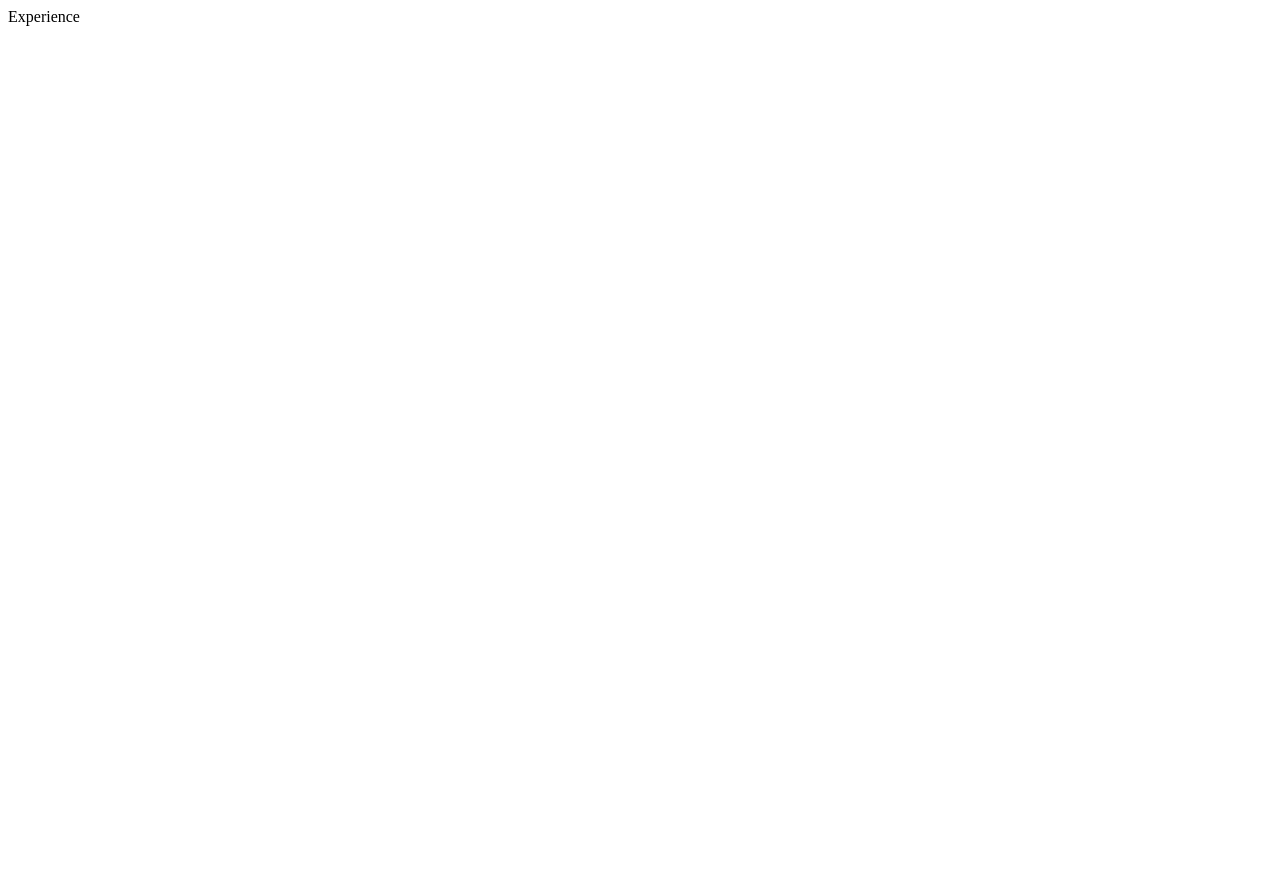
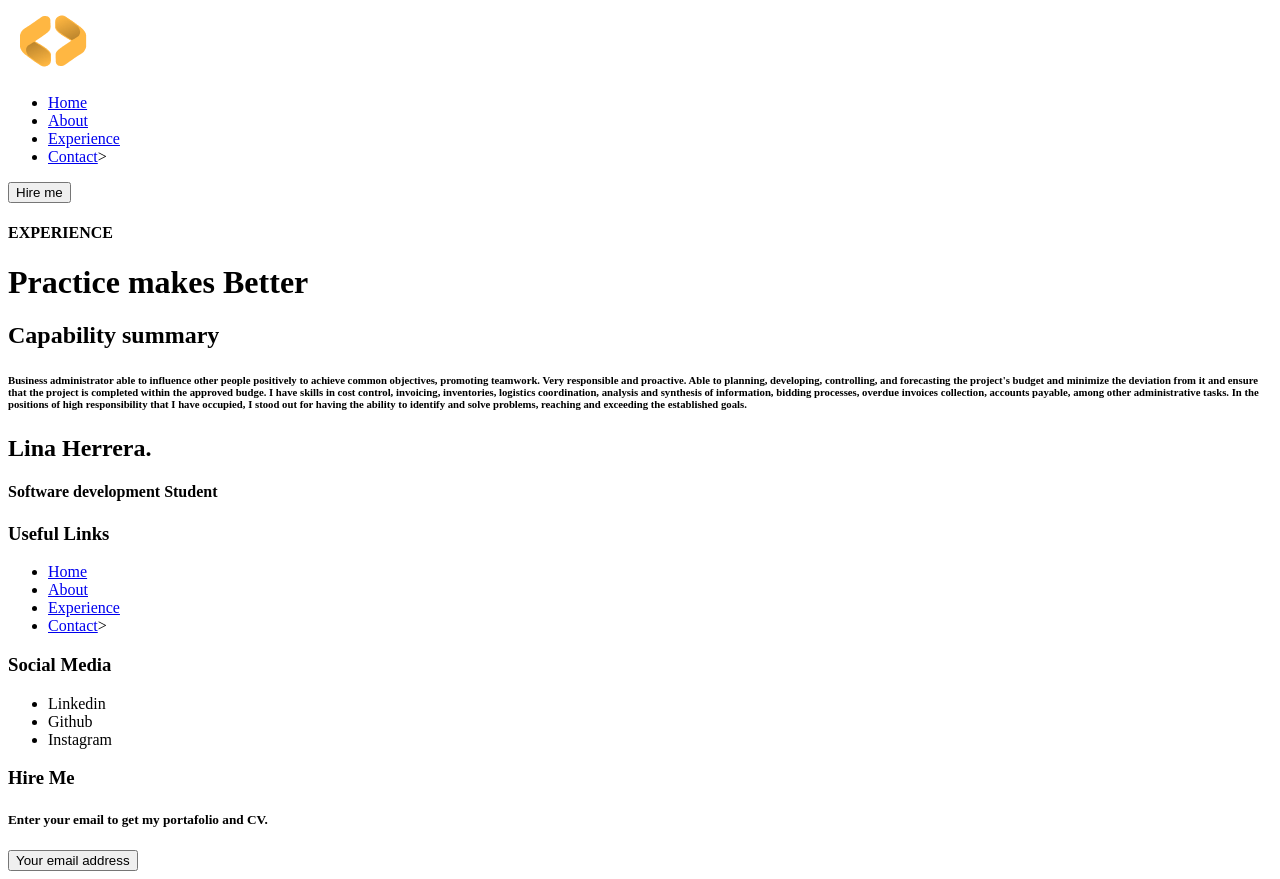
Before and after one commit to lherrer5/MyCV, a plain HTML site: page experience.html in a window 1280 px wide. Before the commit the page ends 800 px from the top, so only its background shows below. Drawn offline with Linux system fonts and the light colour scheme.

Commit message:
Esqueleto toatl my cv

```diff
--- a/experience.html
+++ b/experience.html
@@ -6,7 +6,64 @@
     <meta name="viewport" content="width=device-width, initial-scale=1.0">
     <title>Experience</title>
 </head>
+<header>
+    <img src="./img/logo.png">
+    <nav>
+        <ul>
+            <li>
+                <a href="index.html">Home</a>
+            </li>
+            <li>
+                <a href="about.html">About</a>
+            </li>
+            <li>
+                <a href="experience.html">Experience</a>
+            </li>
+            <li>
+                <a href="contact.html">Contact</a>>
+            </li>
+        </ul>
+    <button>
+        Hire me
+    </button>
+
+    </nav>
+
+</header>
 <body>
-    Experience
+    <h4>EXPERIENCE</h4>
+    <h1>Practice makes Better</h1>
+    <h2>Capability summary</h2>
+    <h6>Business administrator able to influence other people positively to achieve common objectives, promoting teamwork. Very responsible and proactive.
+        Able to planning, developing, controlling, and forecasting the project's budget and minimize the deviation from it and ensure that the project
+        is completed within the approved budge. I have skills in cost control, invoicing, inventories, logistics coordination, analysis and synthesis of information,
+        bidding processes, overdue invoices collection, accounts payable, among other administrative tasks. In the positions of high responsibility that I have occupied,
+         I stood out for having the ability to identify and solve problems, reaching and exceeding the established goals.</h6>
 </body>
+<footer>
+    <div><h2>Lina Herrera.</h2><h4>Software development Student</h4></div>
+    <div><h3>Useful Links</h3> <ul>
+        <li>
+            <a href="index.html">Home</a>
+        </li>
+        <li>
+            <a href="about.html">About</a>
+        </li>
+        <li>
+            <a href="experience.html">Experience</a>
+        </li>
+        <li>
+            <a href="contact.html">Contact</a>>
+        </li>
+    </ul></div>
+    <div><h3>Social Media</h3><ul>
+        <li>Linkedin</li>
+        <li>Github</li>
+        <li>Instagram</li>
+    </ul></div>
+    <div><h3>Hire Me</h3><h5>Enter your email to get my portafolio and CV.</h5></div>
+    <button>
+        Your email address
+    </button>
+</footer>
 </html>
```
Also changed, not shown: about.html (+58 -1 lines), contact.html (+57 -1 lines), index.html (+31 -2 lines), img/ejerc_preview_rev_1.png (added).
